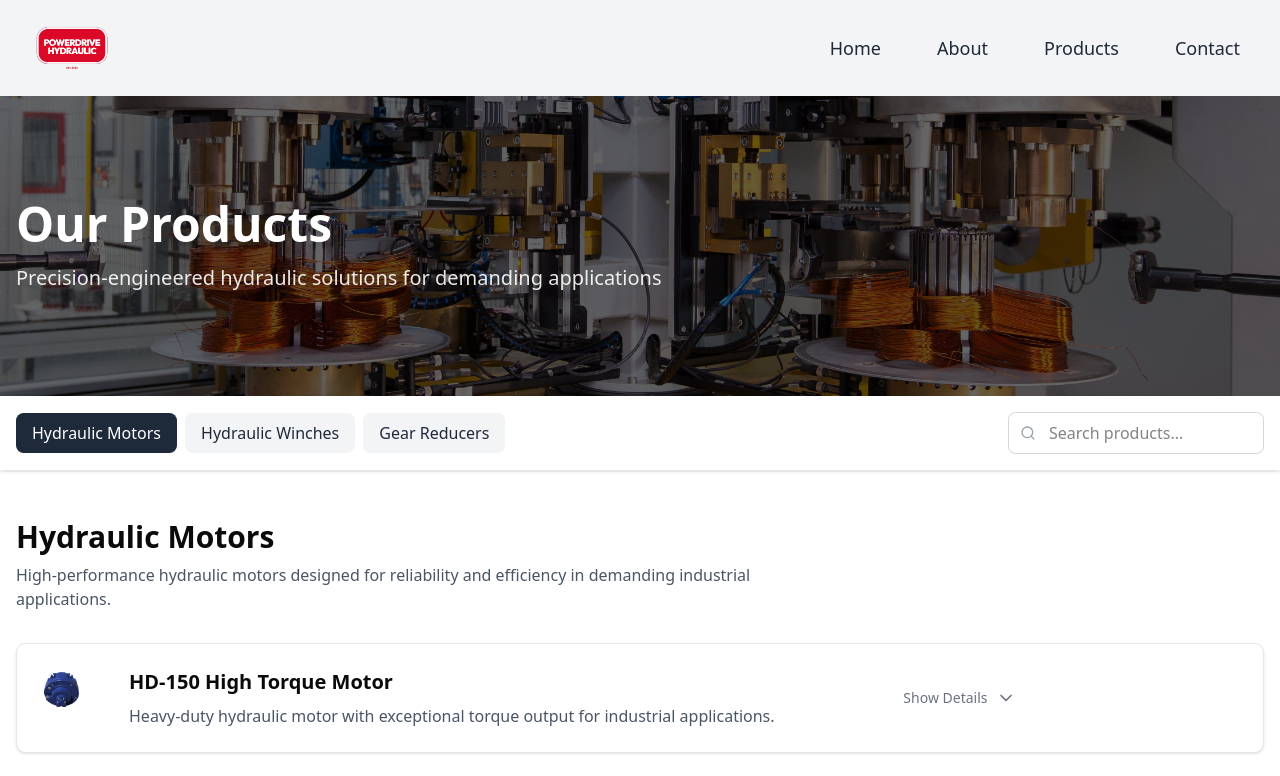
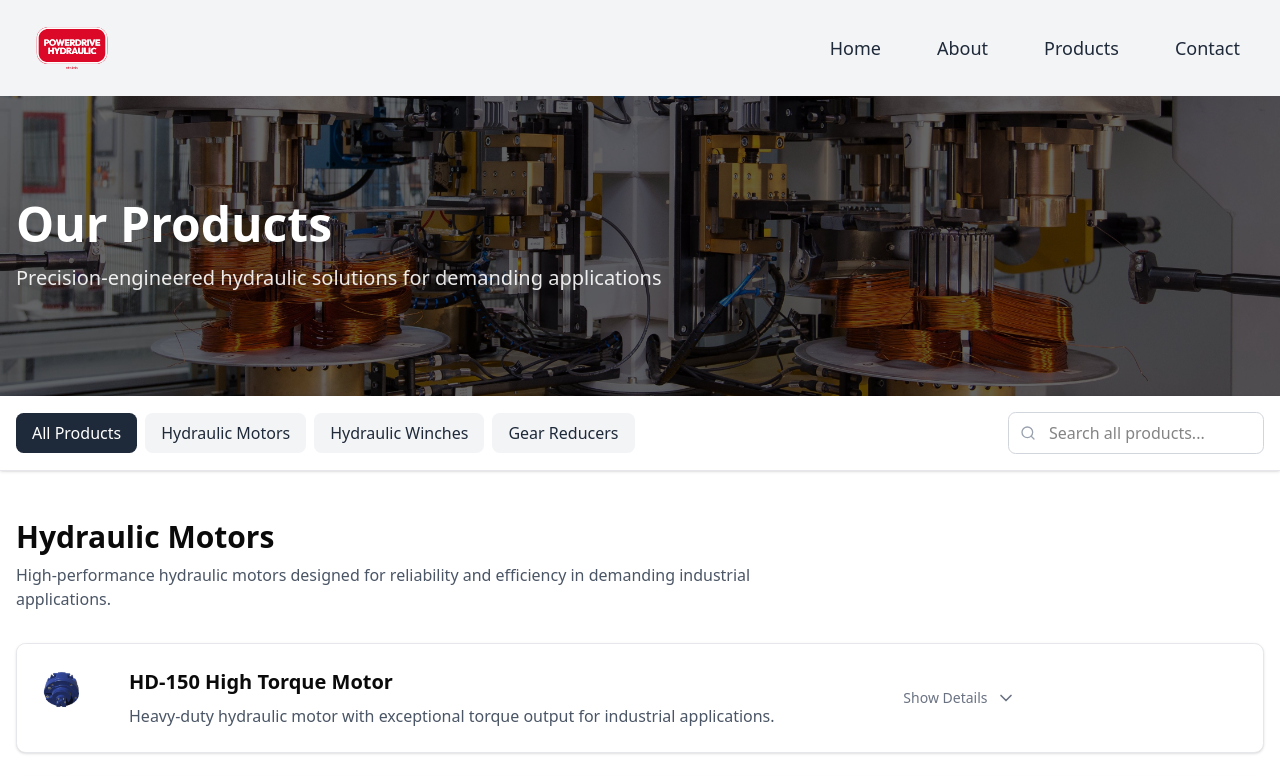
Before and after one commit to MexMass/power-drive-hydraulics, a React (Vite) app in the folder frontend/: page /products in a window 1280 px wide. Shown: the top 776 px of the page. Built offline with nearby package versions, Linux system fonts and the light colour scheme.

Commit message:
update on the filter functions

```diff
--- a/frontend/src/pages/Products.tsx
+++ b/frontend/src/pages/Products.tsx
@@ -1,7 +1,6 @@
 "use client"
 
-import { useState } from "react"
-import { Link } from "react-router-dom"
+import { useState, useEffect } from "react"
 import { ChevronDown, ChevronUp, Download, FileText, Search } from "lucide-react"
 
 // Product data structure
@@ -193,12 +192,27 @@ const productCategories: ProductCategory[] = [
 ]
 
 export default function Products() {
-  const [activeCategory, setActiveCategory] = useState<string>("motors")
+  const [activeCategory, setActiveCategory] = useState<string>("all")
   const [expandedProducts, setExpandedProducts] = useState<Record<string, boolean>>({})
   const [searchTerm, setSearchTerm] = useState<string>("")
+  const [visibleCategories, setVisibleCategories] = useState<string[]>([])
 
-  // Filter products based on search term
-  const filteredCategories = productCategories.map((category) => ({
+  // Initialize visible categories to show all on first load
+  useEffect(() => {
+    if (activeCategory === "all") {
+      setVisibleCategories(productCategories.map((cat) => cat.id))
+    } else {
+      setVisibleCategories([activeCategory])
+    }
+  }, [activeCategory])
+
+  // Filter products based on search term and active category
+  const getFilteredCategories = () => {
+    // First, filter by visible categories
+    const categoriesInView = productCategories.filter((category) => visibleCategories.includes(category.id))
+
+    // Then filter by search term
+    return categoriesInView.map((category) => ({
       ...category,
       products: category.products.filter(
         (product) =>
@@ -206,6 +220,9 @@ export default function Products() {
           product.shortDescription.toLowerCase().includes(searchTerm.toLowerCase()),
       ),
     }))
+  }
+
+  const filteredCategories = getFilteredCategories()
 
   // Toggle product expansion
   const toggleProductExpansion = (productId: string) => {
@@ -215,12 +232,20 @@ export default function Products() {
     }))
   }
 
-  // Scroll to category section
-  const scrollToCategory = (categoryId: string) => {
+  // Set active category and update visible categories
+  const handleCategoryChange = (categoryId: string) => {
     setActiveCategory(categoryId)
-    const element = document.getElementById(categoryId)
-    if (element) {
-      element.scrollIntoView({ behavior: "smooth" })
+
+    if (categoryId === "all") {
+      setVisibleCategories(productCategories.map((cat) => cat.id))
+    } else {
+      setVisibleCategories([categoryId])
+    }
+
+    // Scroll to the top of the products section
+    const productsSection = document.getElementById("products-section")
+    if (productsSection) {
+      productsSection.scrollIntoView({ behavior: "smooth" })
     }
   }
 
@@ -247,10 +272,20 @@ export default function Products() {
         <div className="container mx-auto px-4">
           <div className="flex flex-col md:flex-row md:items-center justify-between py-4 gap-4">
             <div className="flex overflow-x-auto pb-2 md:pb-0 hide-scrollbar">
+              {/* Add "All" category button */}
+              <button
+                onClick={() => handleCategoryChange("all")}
+                className={`px-4 py-2 whitespace-nowrap font-medium rounded-md mr-2 transition-colors ${
+                  activeCategory === "all" ? "bg-gray-800 text-white" : "bg-gray-100 text-gray-800 hover:bg-gray-200"
+                }`}
+              >
+                All Products
+              </button>
+
               {productCategories.map((category) => (
                 <button
                   key={category.id}
-                  onClick={() => scrollToCategory(category.id)}
+                  onClick={() => handleCategoryChange(category.id)}
                   className={`px-4 py-2 whitespace-nowrap font-medium rounded-md mr-2 transition-colors ${
                     activeCategory === category.id
                       ? "bg-gray-800 text-white"
@@ -264,7 +299,7 @@ export default function Products() {
             <div className="relative w-full md:w-64">
               <input
                 type="text"
-                placeholder="Search products..."
+                placeholder={`Search ${activeCategory === "all" ? "all products" : activeCategory}...`}
                 value={searchTerm}
                 onChange={(e) => setSearchTerm(e.target.value)}
                 className="w-full pl-10 pr-4 py-2 border border-gray-300 rounded-md focus:outline-none focus:ring-2 focus:ring-gray-400"
@@ -275,7 +310,7 @@ export default function Products() {
         </div>
       </div>
 
-      <div className="container mx-auto px-4 py-12">
+      <div id="products-section" className="container mx-auto px-4 py-12">
         {/* Product Categories */}
         {filteredCategories.map((category) => (
           <div key={category.id} id={category.id} className="mb-16 scroll-mt-24">
@@ -307,7 +342,7 @@ export default function Products() {
                       <img
                         src={product.image || "/placeholder.svg"}
                         alt={product.name}
-                        className="  object-cover object-center"
+                        className="object-cover object-center"
                       />
                     </div>
                     <div className="p-6 md:w-3/4 flex flex-col md:flex-row items-start md:items-center justify-between">
@@ -364,7 +399,6 @@ export default function Products() {
                             </div>
                             <Download className="h-5 w-5 text-gray-500" />
                           </a>
-
                         </div>
                       </div>
                     </div>
@@ -376,15 +410,34 @@ export default function Products() {
         ))}
 
         {/* No results across all categories */}
-        {filteredCategories.every((category) => category.products.length === 0) && searchTerm && (
+        {filteredCategories.length > 0 &&
+          filteredCategories.every((category) => category.products.length === 0) &&
+          searchTerm && (
             <div className="bg-gray-50 rounded-lg p-12 text-center my-12">
               <h3 className="text-xl font-semibold mb-2">No products found</h3>
-            <p className="text-gray-500 mb-6">No products matching "{searchTerm}" were found in any category.</p>
+              <p className="text-gray-500 mb-6">
+                No products matching "{searchTerm}" were found in
+                {activeCategory === "all" ? " any category" : ` the ${activeCategory} category`}.
+              </p>
               <button
                 onClick={() => setSearchTerm("")}
                 className="px-4 py-2 bg-gray-800 text-white rounded-md hover:bg-gray-700 transition-colors"
               >
                 Clear Search
+              </button>
+            </div>
+          )}
+
+        {/* No categories visible */}
+        {filteredCategories.length === 0 && (
+          <div className="bg-gray-50 rounded-lg p-12 text-center my-12">
+            <h3 className="text-xl font-semibold mb-2">No categories selected</h3>
+            <p className="text-gray-500 mb-6">Please select a product category to view products.</p>
+            <button
+              onClick={() => handleCategoryChange("all")}
+              className="px-4 py-2 bg-gray-800 text-white rounded-md hover:bg-gray-700 transition-colors"
+            >
+              View All Products
             </button>
           </div>
         )}
```
Lines whose indentation alone changed are shown as unchanged.
